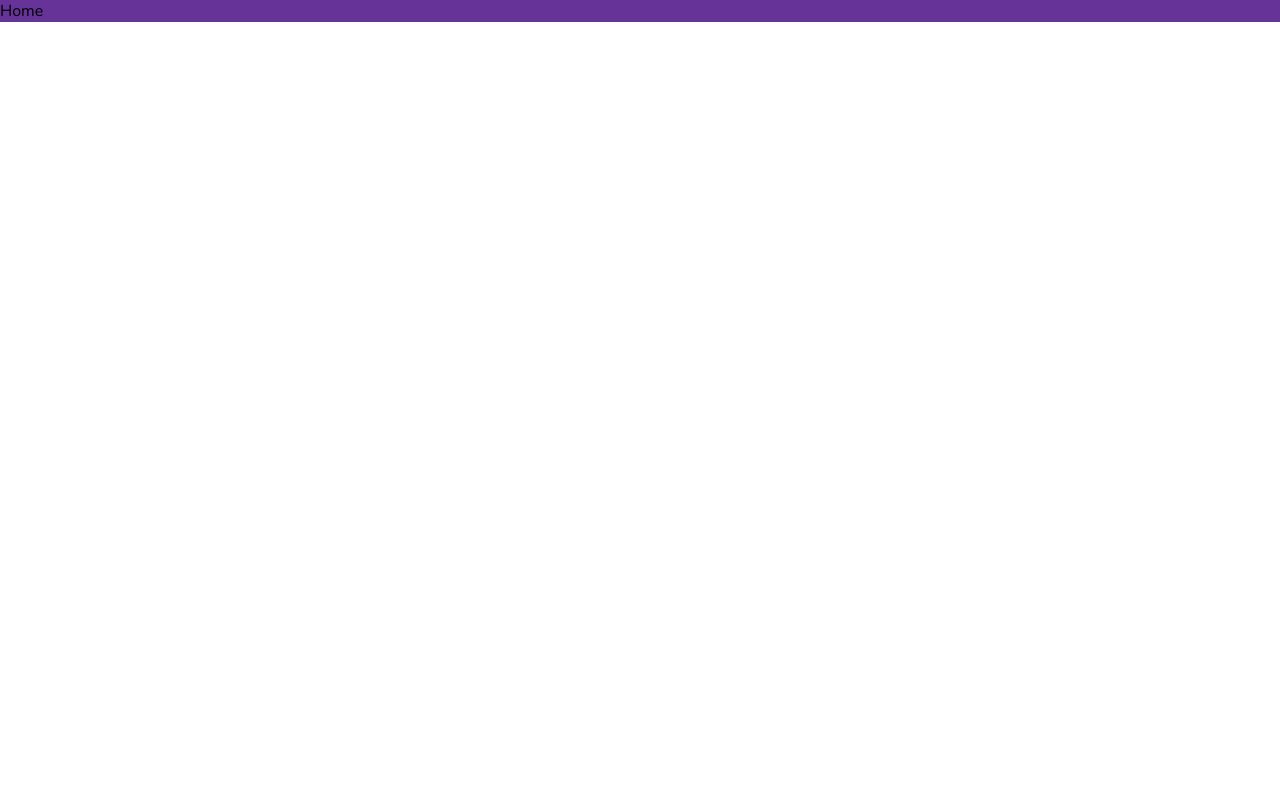
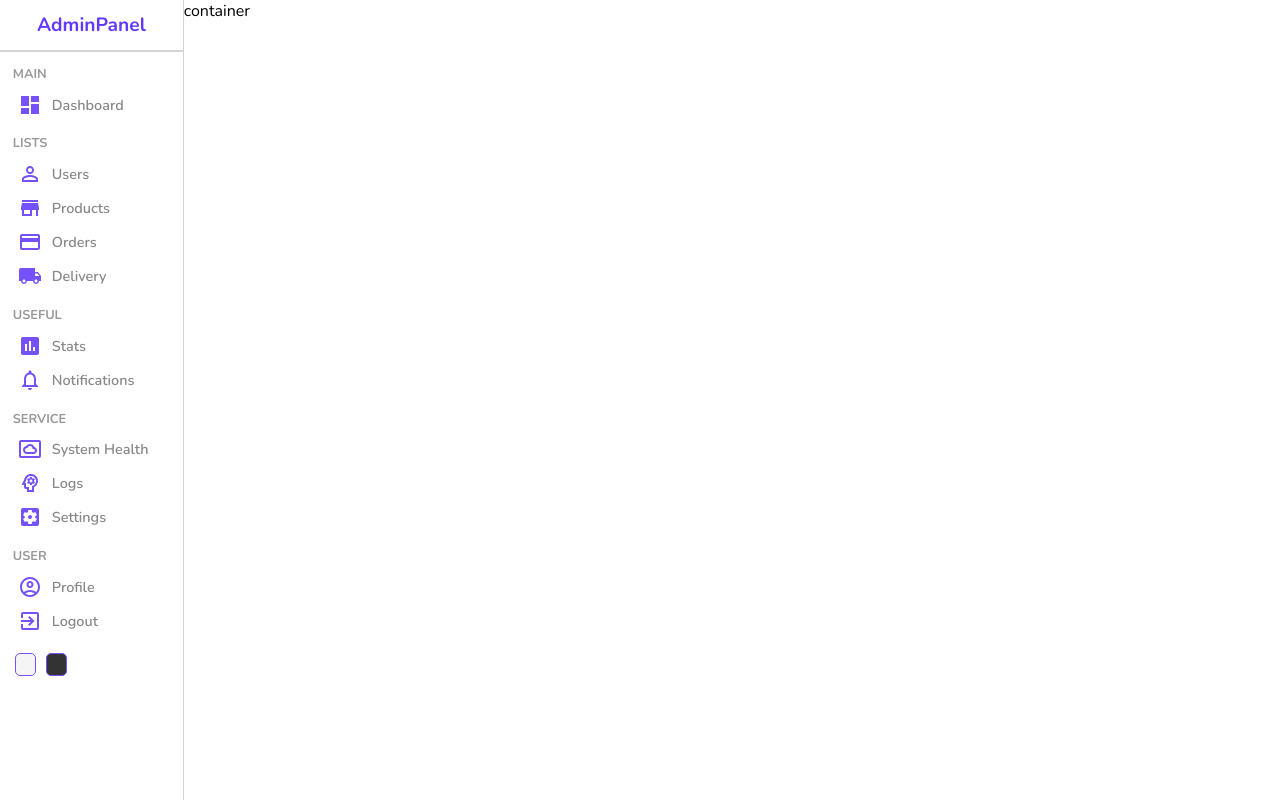
Before and after one commit to dan1el0123/admin-dashboard, a React (Create React App) app: page / in a window 1280 px wide. Built offline with nearby package versions, Linux system fonts and the light colour scheme.

Commit message:
add and style sidebar component

```diff
--- a/package.json
+++ b/package.json
@@ -3,6 +3,10 @@
   "version": "0.1.0",
   "private": true,
   "dependencies": {
+    "@emotion/react": "^11.10.4",
+    "@emotion/styled": "^11.10.4",
+    "@mui/icons-material": "^5.10.3",
+    "@mui/material": "^5.10.3",
     "@testing-library/jest-dom": "^5.16.5",
     "@testing-library/react": "^13.3.0",
     "@testing-library/user-event": "^13.5.0",
--- /dev/null
+++ b/src/components/sidebar/Sidebar.jsx
@@ -0,0 +1,87 @@
+import "./sidebar.scss";
+import DashboardIcon from "@mui/icons-material/Dashboard";
+import PersonOutlineIcon from "@mui/icons-material/PersonOutline";
+import LocalShippingIcon from "@mui/icons-material/LocalShipping";
+import CreditCardIcon from "@mui/icons-material/CreditCard";
+import StoreIcon from "@mui/icons-material/Store";
+import InsertChartIcon from "@mui/icons-material/InsertChart";
+import SettingsApplicationsIcon from "@mui/icons-material/SettingsApplications";
+import ExitToAppIcon from "@mui/icons-material/ExitToApp";
+import NotificationsNoneIcon from "@mui/icons-material/NotificationsNone";
+import SettingsSystemDaydreamOutlinedIcon from "@mui/icons-material/SettingsSystemDaydreamOutlined";
+import PsychologyOutlinedIcon from "@mui/icons-material/PsychologyOutlined";
+import AccountCircleOutlinedIcon from "@mui/icons-material/AccountCircleOutlined";
+
+const Sidebar = () => {
+    return (
+        <div className="sidebar">
+            <div className="top">
+                <span className="logo">AdminPanel</span>
+            </div>
+            <hr />
+            <div className="center">
+                <ul>
+                    <p className="title">MAIN</p>
+                    <li>
+                        <DashboardIcon className="icon" />
+                        <span>Dashboard</span>
+                    </li>
+                    <p className="title">LISTS</p>
+                    <li>
+                        <PersonOutlineIcon className="icon" />
+                        <span>Users</span>
+                    </li>
+                    <li>
+                        <StoreIcon className="icon" />
+                        <span>Products</span>
+                    </li>
+                    <li>
+                        <CreditCardIcon className="icon" />
+                        <span>Orders</span>
+                    </li>
+                    <li>
+                        <LocalShippingIcon className="icon" />
+                        <span>Delivery</span>
+                    </li>
+                    <p className="title">USEFUL</p>
+                    <li>
+                        <InsertChartIcon className="icon" />
+                        <span>Stats</span>
+                    </li>
+                    <li>
+                        <NotificationsNoneIcon className="icon" />
+                        <span>Notifications</span>
+                    </li>
+                    <p className="title">SERVICE</p>
+                    <li>
+                        <SettingsSystemDaydreamOutlinedIcon className="icon" />
+                        <span>System Health</span>
+                    </li>
+                    <li>
+                        <PsychologyOutlinedIcon className="icon" />
+                        <span>Logs</span>
+                    </li>
+                    <li>
+                        <SettingsApplicationsIcon className="icon" />
+                        <span>Settings</span>
+                    </li>
+                    <p className="title">USER</p>
+                    <li>
+                        <AccountCircleOutlinedIcon className="icon" />
+                        <span>Profile</span>
+                    </li>
+                    <li>
+                        <ExitToAppIcon className="icon" />
+                        <span>Logout</span>
+                    </li>
+                </ul>
+            </div>
+            <div className="bottom">
+                <div className="colorOption"></div>
+                <div className="colorOption"></div>
+            </div>
+        </div>
+    );
+};
+
+export default Sidebar;
--- /dev/null
+++ b/src/components/sidebar/sidebar.scss
@@ -0,0 +1,88 @@
+.sidebar {
+    flex: 1;
+    border-right: 0.5px solid lightgray;
+    min-height: 100vh;
+    background-color: white;
+
+    .top {
+        height: 50px;
+        display: flex;
+        align-items: center;
+        justify-content: center;
+
+        .logo {
+            font-size: 1.2rem;
+            font-weight: bold;
+            color: #6439ff;
+        }
+    }
+
+    hr {
+        height: 0;
+        border: 0.5px solid lightgray;
+    }
+
+    .center {
+        padding-left: 0.8rem;
+
+        ul {
+            list-style: none;
+            margin: 0;
+            padding: 0;
+
+            .title {
+                font-size: 0.8rem;
+                font-weight: bold;
+                color: #999;
+                margin-top: 0.8rem;
+                margin-bottom: 0.3rem;
+            }
+
+            li {
+                display: flex;
+                align-items: center;
+                padding: 5px;
+                cursor: pointer;
+
+                &:hover {
+                    background-color: #ece8ff;
+                }
+
+                .icon {
+                    font-style: 1rem;
+                    color: #7451f8;
+                }
+
+                span {
+                    font-size: 0.9rem;
+                    font-weight: 600;
+                    color: #888;
+                    margin-left: 10px;
+                }
+            }
+        }
+    }
+
+    .bottom {
+        display: flex;
+        align-items: center;
+        margin: 10px;
+
+        .colorOption {
+            width: 1.2rem;
+            height: 1.3rem;
+            border-radius: 5px;
+            border: 1px solid #7451f8;
+            margin: 5px;
+            cursor: pointer;
+
+            &:nth-child(1) {
+                background-color: whitesmoke;
+            }
+
+            &:nth-child(2) {
+                background-color: #333;
+            }
+        }
+    }
+}
--- a/src/pages/home/Home.jsx
+++ b/src/pages/home/Home.jsx
@@ -1,7 +1,13 @@
+import Sidebar from "../../components/sidebar/Sidebar";
 import "./home.scss";
 
 const Home = () => {
-    return <div className="home">Home</div>;
+    return (
+        <div className="home">
+            <Sidebar />
+            <div className="homeContainer">container</div>
+        </div>
+    );
 };
 
 export default Home;
--- a/src/pages/home/home.scss
+++ b/src/pages/home/home.scss
@@ -1,7 +1,7 @@
 .home {
-    background-color: rebeccapurple;
+    display: flex;
 
-    .title {
-        color: white;
+    .homeContainer {
+        flex: 6;
     }
 }
```
Also changed, not shown: src/components/navbar/Navbar.jsx (added, +7 -0 lines), src/components/navbar/navbar.scss (added), 1 other file (tests, documents, lock files or other folders).
